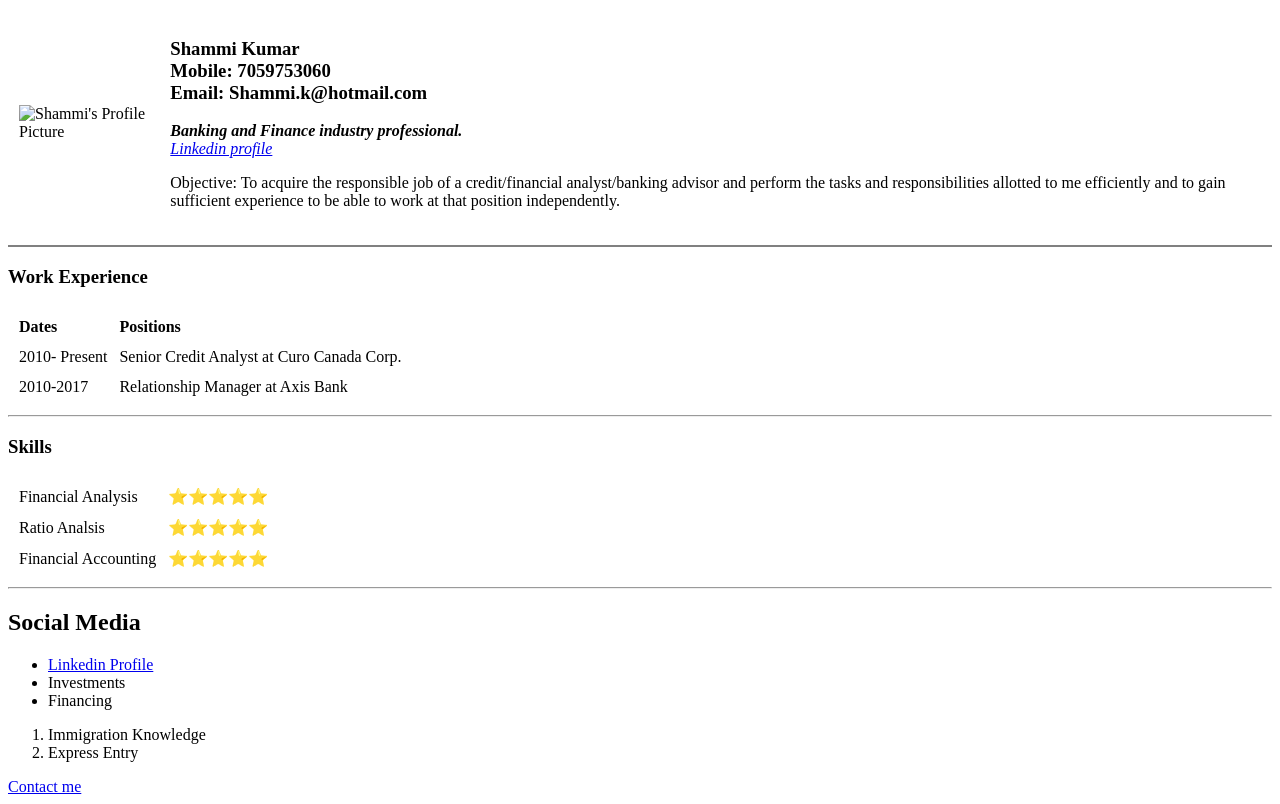
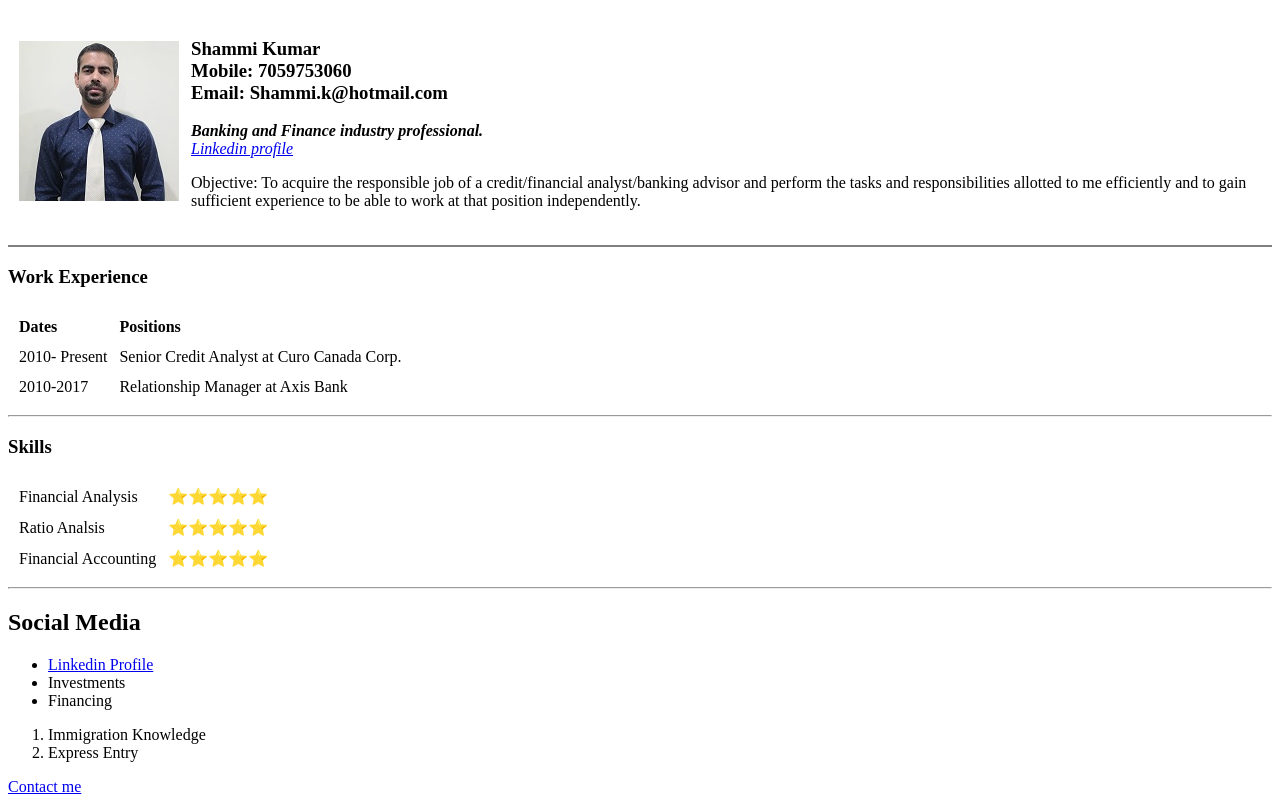
Before and after one commit to shammik2020/CV, a plain HTML site: page index.html in a window 1280 px wide. Drawn offline with Linux system fonts and the light colour scheme.

Commit message:
Update index.html

```diff
--- a/index.html
+++ b/index.html
@@ -10,7 +10,7 @@
 
   <table cellspacing="10">
     <tr>
-      <td><img src="shammi-photo.jpg" alt="Shammi's Profile Picture" /></td>
+      <td><img src="images/shammi-photo.jpg" alt="Shammi's Profile Picture" /></td>
       <td>
         <h3>Shammi Kumar<br />Mobile: 7059753060<br />Email: Shammi.k@hotmail.com</h3>
         <p><em><Strong>Banking and Finance industry professional.</strong><br /><a href="https://www.linkedin.com/in/shammi-kumar-4a9b4920/?originalSubdomain=ca">Linkedin profile</a></em></p>
```
